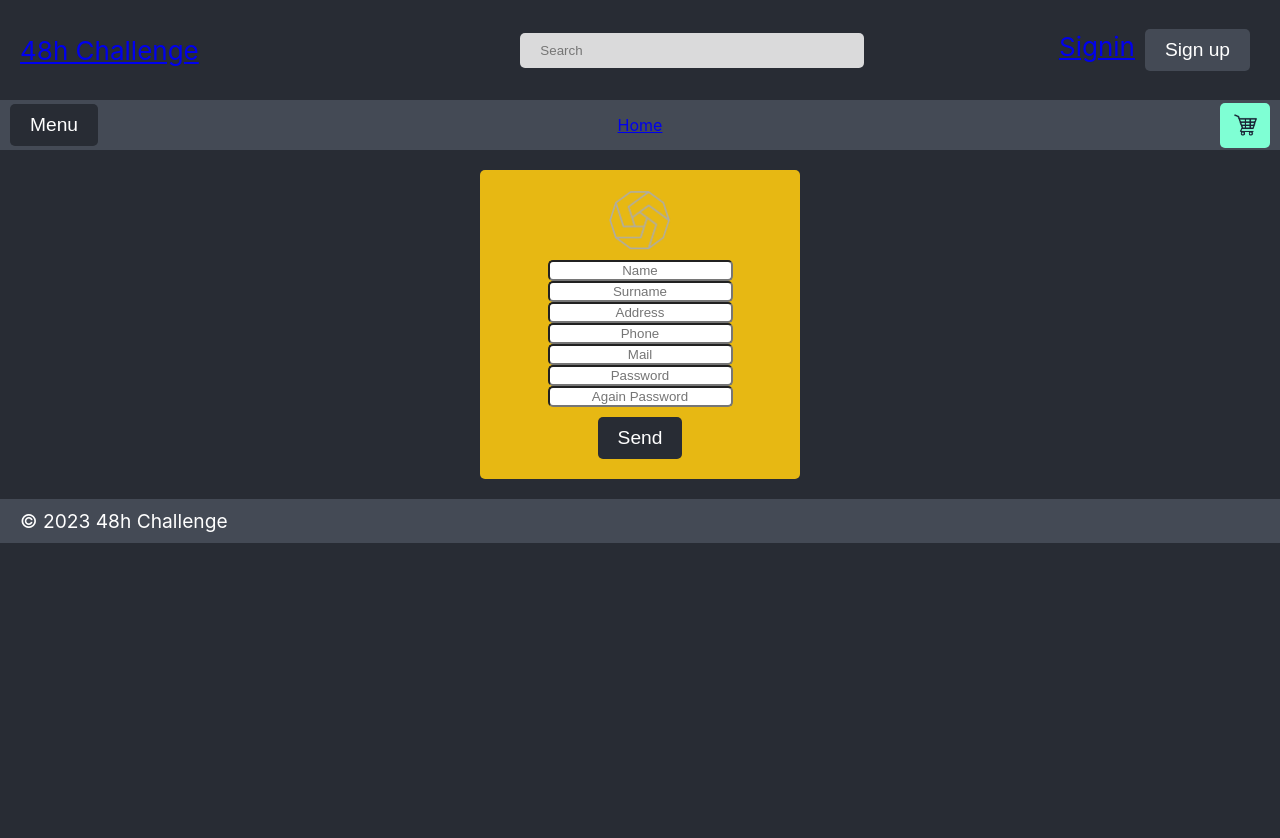
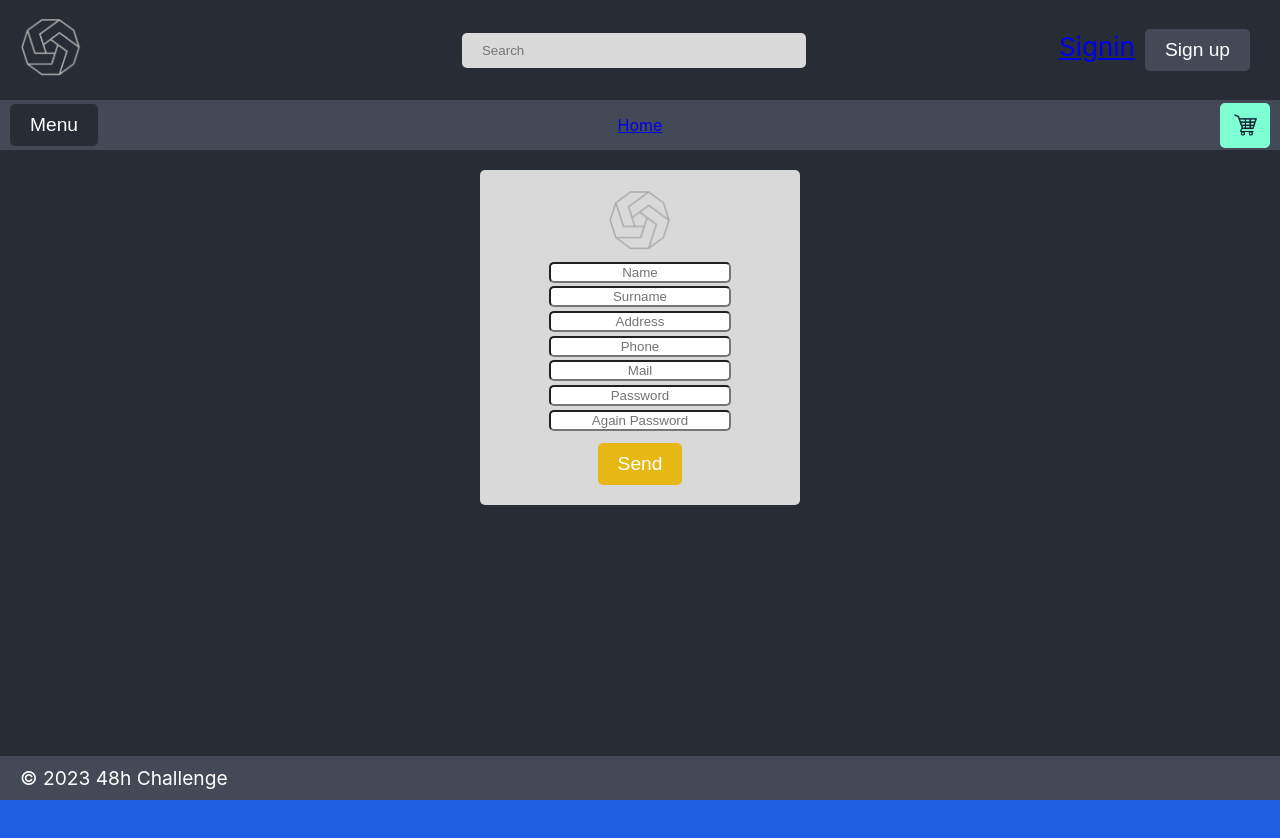
Before and after one commit to MaximeCerjak/front-48h, a React (Create React App) app: page /signin in a window 1280 px wide. Shown: the top 838 px of the page. Built offline with nearby package versions, Linux system fonts and the light colour scheme.

Commit message:
modification css

```diff
--- a/src/App.css
+++ b/src/App.css
@@ -48,6 +48,16 @@ header {
 footer {
   background-color: #444a55;
   padding: 10px 20px;
+  position: relative;
+}
+
+.vvv{
+  width: 100%;
+  height: 100vh;
+  display: flex;
+  justify-content: space-between;
+  flex-direction: column;
+  overflow-y: hidden;
 }
 
 footer p {
@@ -64,6 +74,10 @@ footer p {
   align-items: center;
   padding: 0 20px;
   height: 100px;
+}
+
+.header-left {
+  width: 5%;
 }
 
 .header-bottom {
@@ -94,6 +108,17 @@ button {
   font-size: 1.2rem;
   cursor: pointer;
 }
+
+.button1 {
+  background-color: #e7b813;
+  color: white;
+  border: none;
+  border-radius: 5px;
+  padding: 10px 20px;
+  font-size: 1.2rem;
+  cursor: pointer;
+}
+
 
 .bg-b {
   background-color: #444a55;
@@ -133,6 +158,8 @@ button:hover {
   padding: 10px 20px;
   border-radius: 5px;
   border: none;
+  margin-left: auto;
+  margin-right: auto;
 }
 .search-404 {
   display: flex;
@@ -217,7 +244,7 @@ button:hover {
   margin: 20px auto;
   width: 25%;
   padding: 20px 0px;
-  background-color: #e7b813;
+  background-color: #d9d9d9;
   border-radius: 5px;
 }
 
@@ -237,6 +264,7 @@ button:hover {
 .signin > input {
   text-align: center;
   border-radius: 5px;
+  margin: 1%;
 }
 
 .connecting {
@@ -263,6 +291,7 @@ button:hover {
 .connect > input {
   text-align: center;
   border-radius: 5px;
+  margin: 1%;
 }
 
 .identified {
@@ -285,3 +314,8 @@ button:hover {
   margin: 0 auto;
   width: 20%;
 }
+
+.logo3 {
+  width: 100%;
+  margin: 0 auto;
+}
--- a/src/components/FormSignin/index.jsx
+++ b/src/components/FormSignin/index.jsx
@@ -81,7 +81,7 @@ const FormSignin = () => {
                     <input id= "password" type="text" value={password} placeholder="Password" onChange={handleChangePassword}/>
                     <input id= "" type="text" value={againPassword} placeholder="Again Password" onChange={handleChangeAgainPassword}/>
                 </div>
-                <button type="submit" value="Send">
+                <button className="button1" type="submit" value="Send">
                     Send
                 </button>
             </form>
--- a/src/components/Header/index.jsx
+++ b/src/components/Header/index.jsx
@@ -1,6 +1,7 @@
 import React, { useState } from "react";
 import { Link } from "react-router-dom";
-import cadi from "../../public/cadi.png"
+import cadi from "../../public/cadi.png";
+import logo from "../../public/logo.png";
 
 const Header = () => {
     const [menu, setMenu] = useState(false);
@@ -17,7 +18,7 @@ const Header = () => {
             <header className="header">
                 <div className="header-top">
                     <div className="header-left">
-                        <Link to="/">48h Challenge</Link>
+                        <Link to="/"> <img className="logo3" src={logo} alt=""/> </Link>
                     </div>
                     <div className="header-center">
                         <input type="text" placeholder="Search" className="search-bar"/>
--- a/src/components/Home/index.jsx
+++ b/src/components/Home/index.jsx
@@ -11,7 +11,7 @@ const Home = () => {
         <div>
             <Header />
             <Carousel images={images}/>
-            <App />
+            {/* <App /> */}
         </div>
     );
 };
--- a/src/index.css
+++ b/src/index.css
@@ -5,8 +5,11 @@ body {
     sans-serif;
   -webkit-font-smoothing: antialiased;
   -moz-osx-font-smoothing: grayscale;
-  background-color: #282c34;
+  background-color: #1d5fe2;
   overflow-x: hidden;
+  overflow-y: hidden;
+  width: 100%;
+  height: 100vh;
 }
 
 code {
--- a/src/index.js
+++ b/src/index.js
@@ -33,10 +33,12 @@ const router = createBrowserRouter(
 const root = ReactDOM.createRoot(document.getElementById('root'));
 
 root.render(
-  <React.StrictMode>
-    <RouterProvider router={router} />
-    <Footer />
-  </React.StrictMode>
+  <div className='vvv'>
+    <React.StrictMode>
+      <RouterProvider router={router} />
+      <Footer />
+    </React.StrictMode>
+  </div>
 );
 
 // If you want to start measuring performance in your app, pass a function
```
